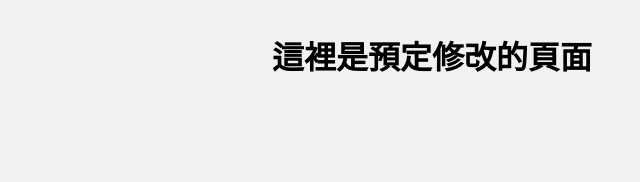
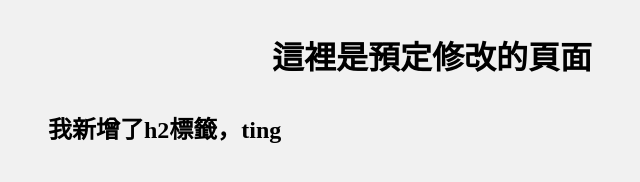
Before and after one commit to WOOWOOYONG/Team-Rocket-12th-Git-Learning, a plain HTML site: page testpage.html in a window 1280 px wide. Shown: the whole page, without its empty margins (208-848 px from the left). Drawn offline with Linux system fonts and the light colour scheme.

Commit message:
新增h2標籤

```diff
--- a/testpage.html
+++ b/testpage.html
@@ -10,7 +10,9 @@
   <body>
     <main>
       <h1>這裡是預定修改的頁面</h1>
-      <div class="test"></div>
+      <div class="test">
+        <h2>我新增了h2標籤，ting</h2>
+      </div>
     </main>
   </body>
 </html>
```
